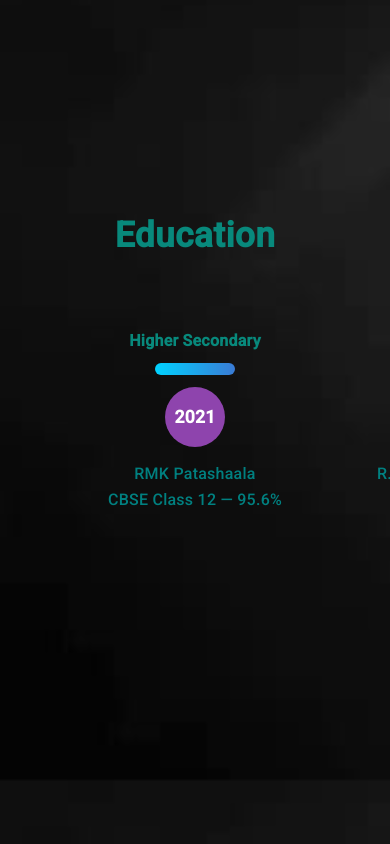
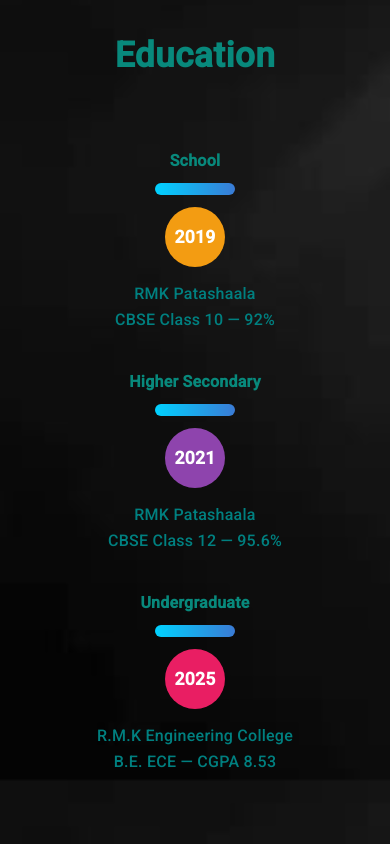
Before and after one commit to sahi26/My-Portfolio, an Angular app: page / in a window 390 px wide. Shown: the part 3440-4284 px from the top of the page. Built offline with nearby package versions, Linux system fonts and the light colour scheme.

Commit message:
Update education.component.css

```diff
--- a/src/app/components/education/education.component.css
+++ b/src/app/components/education/education.component.css
@@ -13,6 +13,7 @@
 
 .timeline {
   display: flex;
+  flex-direction: row;
   justify-content: center;
   align-items: center;
   flex-wrap: nowrap;
@@ -20,6 +21,17 @@
   padding: 30px 0;
   gap: 60px;
 }
+
+/* Mobile: switch to vertical stack */
+@media (max-width: 768px) {
+  .timeline {
+    flex-direction: column;
+    align-items: center;
+    overflow-x: hidden;
+    gap: 40px;
+  }
+}
+
 
 .timeline-item {
   display: flex;
```
